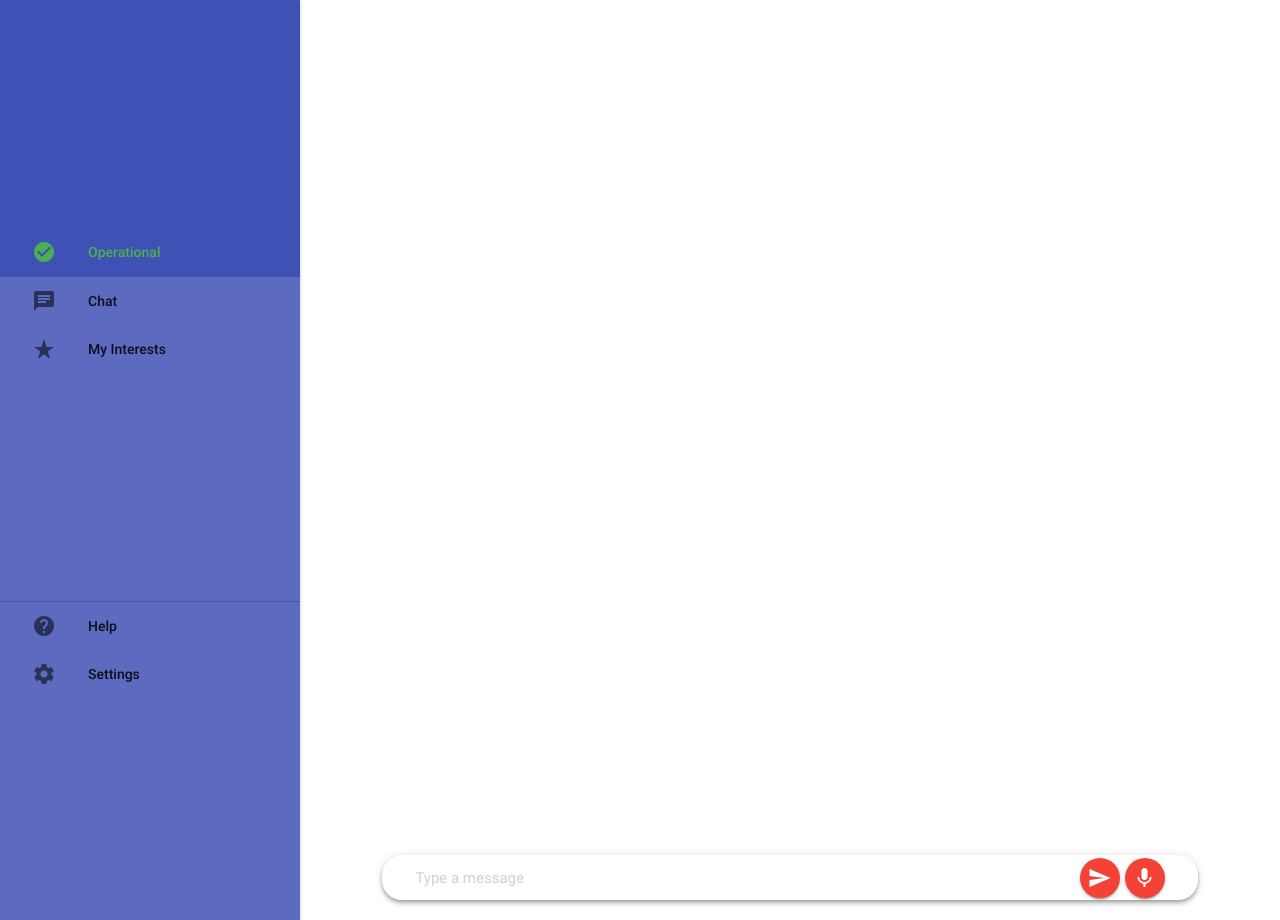
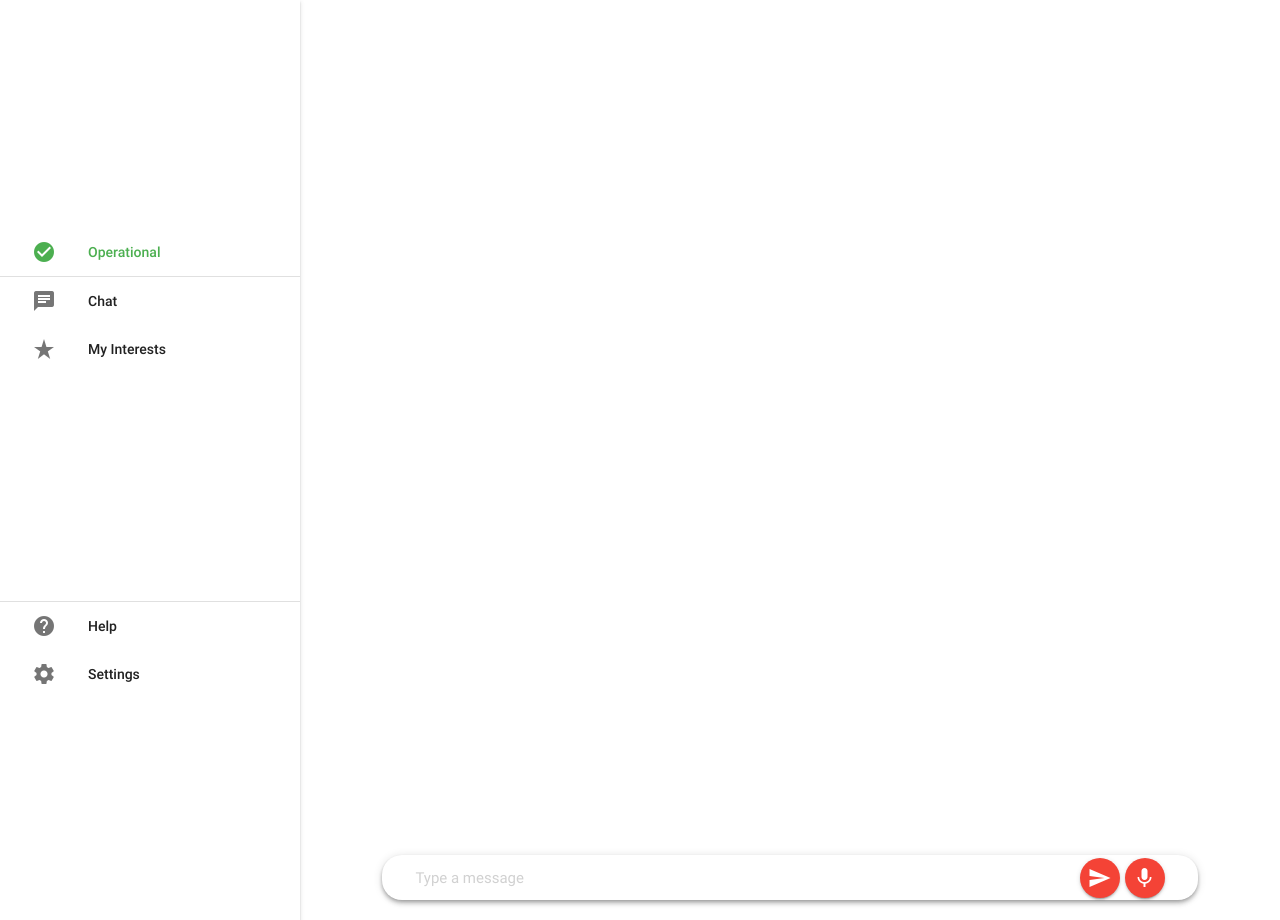
Before and after one commit to alexmotoc/projectaeora, a Django app: template webapp/bot/templates/chat.html in a window 1280 px wide. Run offline with Django 3.2, Linux system fonts and the light colour scheme; the template is opened without the code that fills it: values that come from a table or form of the project are taken from there, others are empty; some libraries are stand-ins or nearby versions.

Commit message:
Implemented 3 sample colour schemes

```diff
--- a/webapp/bot/static/css/chat.css
+++ b/webapp/bot/static/css/chat.css
@@ -83,12 +83,28 @@
     word-wrap: break-word;
 }
 
-.suggestion-chip:hover {
+.suggestion-chip-indigo:hover {
     background-color: #5c6bc0;
 }
 
-.suggestion-chip:hover a {
+.suggestion-chip-indigo:hover a {
     color: white!important;
+}
+
+.suggestion-chip-dark:hover {
+    background-color: #424242;
+}
+
+.suggestion-chip-dark:hover a {
+    color: white!important;
+}
+
+.suggestion-chip-light:hover {
+    background-color: #eeeeee;
+}
+
+.suggestion-chip-light:hover a {
+    color: black!important;
 }
 
 .sent {
--- a/webapp/bot/static/css/settings.css
+++ b/webapp/bot/static/css/settings.css
@@ -5,3 +5,7 @@
 .news-range {
     padding: 0!important;
 }
+
+.light-submit-button {
+    color: black;
+}
--- a/webapp/bot/static/js/chat.js
+++ b/webapp/bot/static/js/chat.js
@@ -12,20 +12,20 @@ jQuery(function ($) {
     };
 });
 
-function appendReply(data, history, voice) {
+function appendReply(data, colour, history, voice) {
     if (voice) {
         var synth = window.speechSynthesis;
         var utterThis = new SpeechSynthesisUtterance(data['speech']);
         synth.speak(utterThis);
     }
 
-    var reply = createReply(data);
+    var reply = createReply(data, colour);
 
     $("#chat-history").append(reply);
 
     $(".suggestion-chip").on('click', function(e) {
         var suggestion = $($($(e.target)).contents()[0]).text();
-        addQuery(suggestion);
+        addQuery(suggestion, colour);
     })
 
     if (!history) {
@@ -58,7 +58,7 @@ function topPerformers(card) {
     return reply;
 }
 
-function createReply(data) {
+function createReply(data, colour) {
     var card = data["text"];
     var reply = '';
 
@@ -147,7 +147,7 @@ function createReply(data) {
             break;
         case "briefing":
             card['companies'].forEach(function(obj) {
-                reply += simpleReply("Here is the latest data on " + obj.name + ":");
+                reply += simpleReply("Here is the latest data on " + obj.name + ":", colour);
 
                 reply += "<div class='bubble-interactive received'>" +
                               "<div class='card white'>" +
@@ -190,34 +190,34 @@ function createReply(data) {
                 reply += "</div></div></div>";
 
                 if ("news" in obj) {
-                    reply += simpleReply("Here are the latest news on " + obj.name + ":");
+                    reply += simpleReply("Here are the latest news on " + obj.name + ":", colour);
 
-                    reply += createReply(obj.news);
+                    reply += createReply(obj.news, colour);
                 }
             });
 
             card['sectors'].forEach(function(obj) {
-                reply += simpleReply("The highest price in " + obj.name + " is:");
+                reply += simpleReply("The highest price in " + obj.name + " is:", colour);
                 reply += createReply(obj.highest_price);
 
-                reply += simpleReply("The lowest price in " + obj.name + " is:");
+                reply += simpleReply("The lowest price in " + obj.name + " is:", colour);
                 reply += createReply(obj.lowest_price);
 
-                reply += simpleReply("The rising companies in " + obj.name + " are:");
+                reply += simpleReply("The rising companies in " + obj.name + " are:", colour);
                 reply += createReply(obj.rising);
 
-                reply += simpleReply("The falling companies in " + obj.name + " are:");
+                reply += simpleReply("The falling companies in " + obj.name + " are:", colour);
                 reply += createReply(obj.falling);
 
                 if ("news" in obj) {
-                    reply += simpleReply("Here are some news about " + obj.name + ":");
+                    reply += simpleReply("Here are some news about " + obj.name + ":", colour);
                     reply += createReply(obj.news);
                 }
             });
 
             break;
         default:
-            var reply = simpleReply(data['text']);
+            var reply = simpleReply(data['text'], colour);
     }
 
     // Display suggestions
@@ -228,7 +228,7 @@ function createReply(data) {
 
         for (i = 0; i < suggestions.length; i++) {
             reply +=
-            '<div class="waves-effect suggestion-chip z-depth-2">' +
+            '<div class="waves-effect suggestion-chip suggestion-chip-' + colour + ' z-depth-2">' +
               '<span><a class="grey-text text-darken-2" >' + suggestions[i] + '</a></span>' +
             '</div>';
         }
@@ -239,8 +239,28 @@ function createReply(data) {
     return reply;
 }
 
-function simpleReply(text) {
-    return "<div class='bubble received blue lighten-1'><span class='white-text'>" + text + "</span></div>";
+function simpleReply(text, colour) {
+    var reply = "<div class='bubble received ";
+
+    if (colour == "indigo") {
+        reply += "indigo lighten-1";
+    } else if (colour == "dark") {
+        reply += "grey darken-3";
+    } else {
+        reply += "grey lighten-3";
+    }
+
+    reply += "'><span class='";
+
+    if (colour == "light") {
+        reply += "black-text";
+    } else {
+        reply += "white-text";
+    }
+
+    reply += "'>" + text + "</span></div>";
+
+    return reply;
 }
 
 function getImpact(value) {
@@ -252,7 +272,7 @@ function getImpact(value) {
     }
 }
 
-function addQuery(question, history, voice) {
+function addQuery(question, colour, history, voice) {
     if ($('#suggestions').length) {
         $('#suggestions').remove();
     }
@@ -260,16 +280,32 @@ function addQuery(question, history, voice) {
     var now = new Date();
     var time = now.getHours() + ":" + now.getMinutes();
 
-    var query = "<div class='bubble sent blue lighten-1 tooltipped'" +
-                "data-position='right' data-delay='50' data-tooltip='" + time + "'>" +
-                "<span class='white-text'>" + question + "</span></div>";
+    var query = "<div class='bubble sent ";
+
+    if (colour == "indigo") {
+        query += "indigo";
+    } else if (colour == "dark") {
+        query += "grey darken-4";
+    } else {
+        query += "grey lighten-2";
+    }
+
+    query += " tooltipped' data-position='right' data-delay='50' data-tooltip='" + time + "'><span class='";
+
+    if (colour == "light") {
+        query += "black-text";
+    } else {
+        query += "white-text";
+    }
+
+    query += "'>" + question + "</span></div>";
 
     $("#chat-history").append(query);
     $('.tooltipped').tooltip({delay: 50});
     $("html, body").animate({ scrollTop: $(document).height() }, "slow");
 
     processingQuery();
-    fetchReply(question, false, false);
+    fetchReply(question, colour, false, false);
 }
 
 function getStyle(attribute, value){
@@ -348,7 +384,7 @@ function processingQuery() {
     return $("#id_question").val();
 }
 
-var fetchReply = function(query, history, voice) {
+var fetchReply = function(query, colour, history, voice) {
     return $.ajax({
         url: "/chat/",
         type: "POST",
@@ -358,7 +394,7 @@ var fetchReply = function(query, history, voice) {
         success: function(data) {
             $("#buffering").remove();
 
-            appendReply(data, false, voice);
+            appendReply(data, colour, false, voice);
             $('.scrollable-container').hScroll();
         },
     });
@@ -370,11 +406,13 @@ $(document).ready(function() {
     $('.tooltipped').tooltip({delay: 50});
 
     var voice;
+    var colour;
 
     $.ajax({
-        url: '/ajax/getvoice',
+        url: '/ajax/getpreferences',
         success: function(result) {
             voice = result.voice;
+            colour = result.colour_scheme;
         }
     });
 
@@ -494,7 +532,7 @@ $(document).ready(function() {
 
     $("#ask-question").submit(function(e) {
         e.preventDefault();
-        addQuery($('#id_question').val(), false, false);
+        addQuery($('#id_question').val(), colour, false, false);
         $("#id_question").val("");
     });
 });
--- a/webapp/bot/templates/chat.html
+++ b/webapp/bot/templates/chat.html
@@ -32,13 +32,16 @@
             <script type="text/javascript" src="{% static "js/sidebar.js" %}"></script>
 
             {% for query_response in history %}
-            <div class="bubble sent blue lighten-1 tooltipped" data-position="right" data-delay="50" data-tooltip="{{ query_response.query.created_at }}" >
-              <span class="white-text">{{ query_response.query.question }}</span>
+            <div class="bubble sent {% include 'colour-scheme-primary.html' %} tooltipped"
+              data-position="right" data-delay="50" data-tooltip="{{ query_response.query.created_at }}" >
+              <span class="{% if colour_scheme == 'light' %} black-text
+              {% else %} white-text {% endif %}">{{ query_response.query.question }}</span>
             </div>
 
             <script>
               var data = JSON.parse('{{ query_response.response | escapejs }}');
-              appendReply(data, true, false);
+              var colour = '{{ colour_scheme | escapejs }}';
+              appendReply(data, colour, true, false);
             </script>
             {% endfor %}
 
@@ -97,8 +100,7 @@
             </div>
           </div>
         </div>
-    </footer>
-
+      </footer>
 
     </body>
   </html>
--- /dev/null
+++ b/webapp/bot/templates/colour-scheme-primary.html
@@ -0,0 +1,4 @@
+{% if colour_scheme == 'indigo' %} indigo
+  {% elif colour_scheme == 'dark' %} grey darken-4
+    {% elif colour_scheme == 'light' %} grey lighten-2
+{% endif %}
--- /dev/null
+++ b/webapp/bot/templates/colour-scheme-secondary.html
@@ -0,0 +1,4 @@
+{% if colour_scheme == 'indigo' %} indigo lighten-1
+  {% elif colour_scheme == 'dark' %} grey darken-3
+    {% elif colour_scheme == 'light' %} grey lighten-3
+{% endif %}
--- a/webapp/bot/templates/settings.html
+++ b/webapp/bot/templates/settings.html
@@ -97,7 +97,10 @@
                 </div>
               </div>
               <div class="row">
-                <input id="save-preferences" class="waves-effect waves-light btn indigo" type="submit" name="update-preferences" value="Save">
+                <input id="save-preferences" class="waves-effect waves-light btn
+                {% include 'colour-scheme-primary.html' %}
+                {% if colour_scheme == 'light' %} light-submit-button {% endif %}"
+                type="submit" name="update-preferences" value="Save">
               </div>
             </form>
           </div>
--- a/webapp/bot/templates/sidebar.html
+++ b/webapp/bot/templates/sidebar.html
@@ -1,10 +1,10 @@
 <!-- Sidebar for mobile -->
-<ul id="slide-out" class="side-nav fixed indigo lighten-1">
-  <li class="indigo sidebar-section sidebar-status-section"><a class="waves-effect green-text sidebar-status" href="#!"><i class="material-icons green-text">check_circle</i>Operational</a></li>
-  <li><div class="divider sidebar-divider indigo"></div></li>
+<ul id="slide-out" class="side-nav fixed {% include 'colour-scheme-secondary.html' %}">
+  <li class="{% include 'colour-scheme-primary.html' %} sidebar-section sidebar-status-section"><a class="waves-effect green-text sidebar-status" href="#!"><i class="material-icons green-text">check_circle</i>Operational</a></li>
+  <li><div class="divider sidebar-divider {% include 'colour-scheme-primary.html' %}"></div></li>
   <li><a class="waves-effect" href="/chat"><i class="material-icons">chat</i>Chat</a></li>
   <li class="sidebar-section"><a class="waves-effect" href="#!"><i class="material-icons">star_rate</i>My Interests</a></li>
-  <li><div class="divider sidebar-divider indigo"></div></li>
+  <li><div class="divider sidebar-divider {% include 'colour-scheme-primary.html' %}"></div></li>
   <li>
   <!-- Modal Trigger -->
   	<a class="waves-effect modal-trigger" href="#modal1"><i class="material-icons">help</i>Help</a>
--- a/webapp/bot/views.py
+++ b/webapp/bot/views.py
@@ -97,7 +97,7 @@ def chat(request):
     if request.is_ajax():
         return JsonResponse(response)
     else:
-        return render(request, 'chat.html', {'form': form, 'history': history})
+        return render(request, 'chat.html', {'form': form, 'history': history, 'colour_scheme': preferences.colour_scheme})
 
 
 def settings(request):
@@ -123,7 +123,7 @@ def settings(request):
     if request.is_ajax():
         return JsonResponse({"status": status})
     else:
-        return render(request, 'settings.html', {'form': form})
+        return render(request, 'settings.html', {'form': form, 'colour_scheme': preferences.colour_scheme})
 
 
 def get_companies(request):
@@ -157,7 +157,7 @@ def get_sectors(request):
         sectors = json.load(f)
         return JsonResponse({"sectors": sectors, "saved_sectors": saved_sectors})
 
-def get_voice_preference(request):
+def get_preferences(request):
     preferences = UserPreferences.objects.all().first()
 
-    return JsonResponse({"voice": preferences.voice})
+    return JsonResponse({'voice': preferences.voice, 'colour_scheme': preferences.colour_scheme})
--- a/webapp/webapp/urls.py
+++ b/webapp/webapp/urls.py
@@ -25,5 +25,5 @@ urlpatterns = [
     path('settings/', views.settings, name='settings'),
     path('ajax/getcompanies', views.get_companies, name='get-companies'),
     path('ajax/getsectors', views.get_sectors, name='get-sectors'),
-    path('ajax/getvoice', views.get_voice_preference, name='get-voice-preference'),
+    path('ajax/getpreferences', views.get_preferences, name='get-preferences'),
 ]
```
